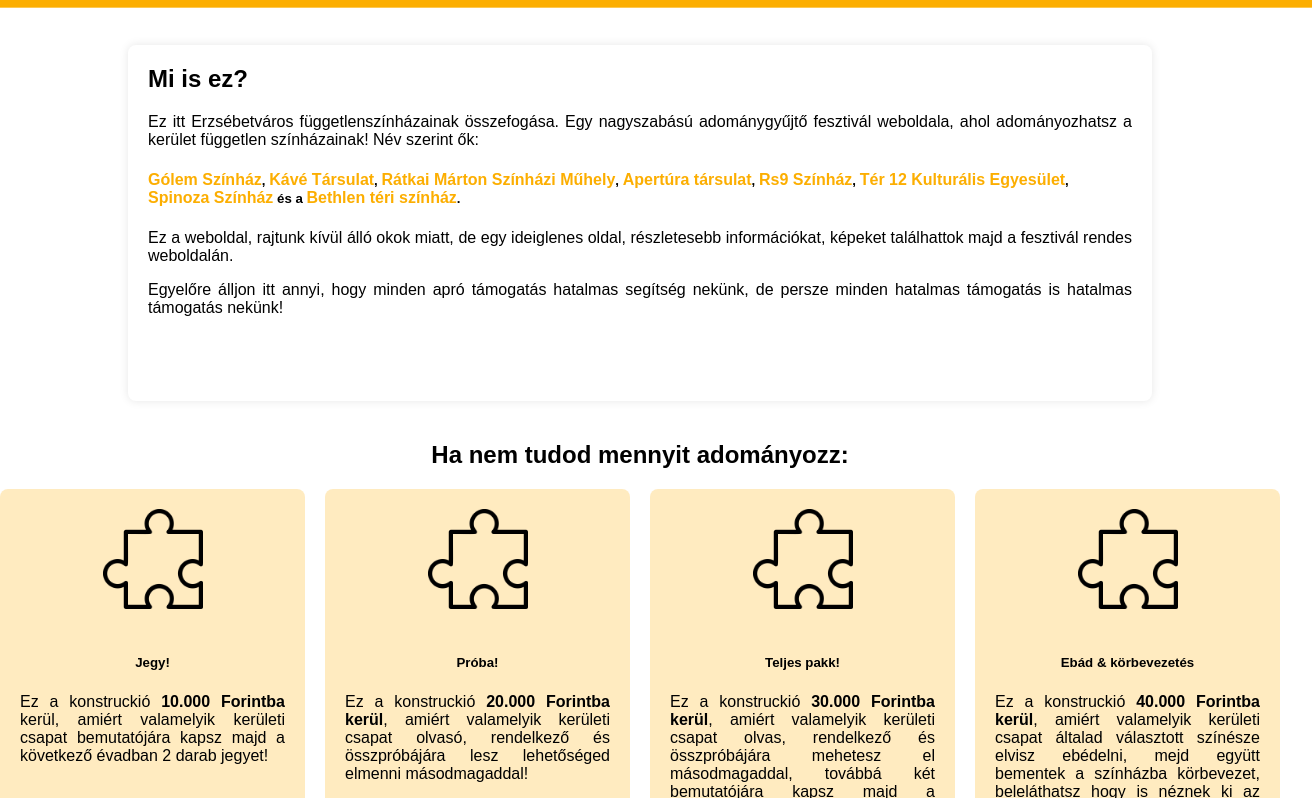
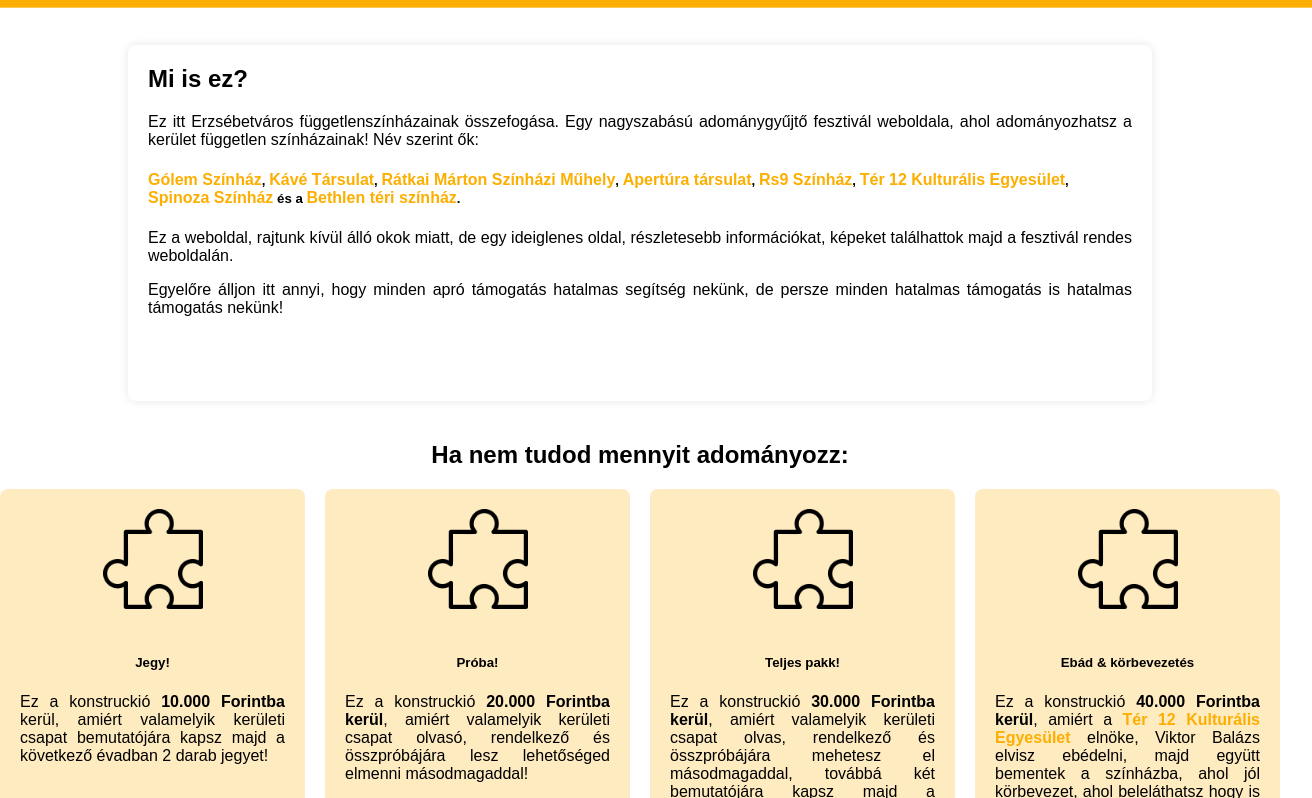
Before and after one commit to ViktorBazsi/IMeFeszt---ideiglenes, a plain HTML site: page index.html in a window 1280 px wide. Shown: the part 102-900 px from the top of the page, 1312 px wide, since content can reach past the window. Drawn offline with Linux system fonts and the light colour scheme.

Commit message:
Átírtam az egyik adományozó div-et, mert Király Dani felhívta a figyelmem, hogy ne ígérgessek mások nevében! :D

```diff
--- a/index.html
+++ b/index.html
@@ -111,10 +111,13 @@
           <img class="icon" src="images/puzzle-piece.png" alt="puzzle darab" />
           <h5>Ebád & körbevezetés</h5>
           <p>
-            Ez a konstruckió <b>40.000 Forintba kerül</b>, amiért valamelyik
-            kerületi csapat általad választott színésze elvisz ebédelni, mejd
-            együtt bementek a színházba körbevezet, beleláthatsz hogy is néznek
-            ki az előadás előtti készülődések, próbák és természetesen meg is
+            Ez a konstruckió <b>40.000 Forintba kerül</b>, amiért a
+            <a style="color: #fcae01" href="http://ter12.hu/" target="_blank"
+              >Tér 12 Kulturális Egyesület</a
+            >
+            elnöke, Viktor Balázs elvisz ebédelni, majd együtt bementek a
+            színházba, ahol jól körbevezet, ahol beleláthatsz hogy is néznek ki
+            az előadás előtti készülődések, próbák és természetesen meg is
             tekinthetd az adott előadást.
           </p>
           <div class="button"><a href="#jump">Érdekel</a></div>
```
